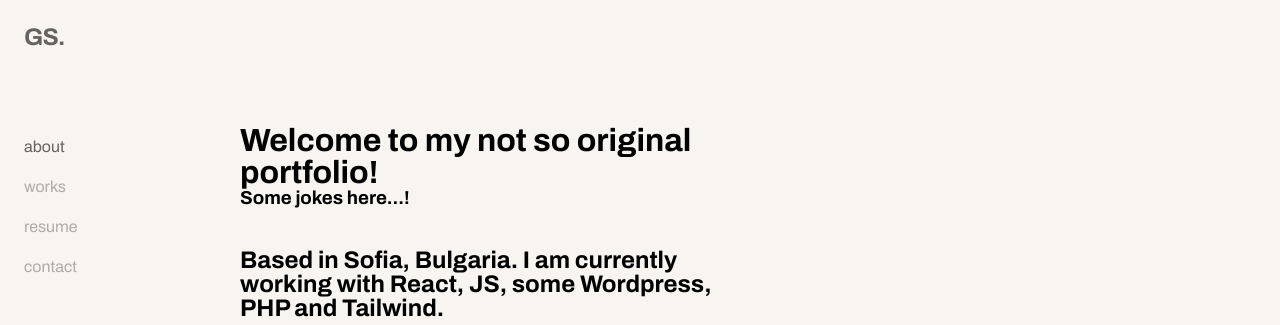
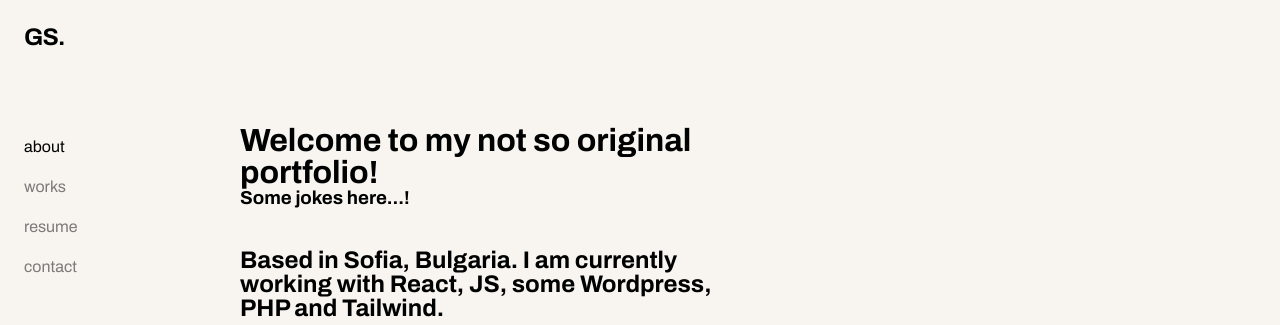
Before and after one commit to gogost6/personal-site, a React (Create React App) app: page / in a window 1280 px wide. Shown: the top 325 px of the page. Built offline with nearby package versions, Linux system fonts and the light colour scheme.

Commit message:
logo color fix

```diff
--- a/src/components/Header/Header.css
+++ b/src/components/Header/Header.css
@@ -25,7 +25,7 @@ nav {
 
 .nav-link {
     text-decoration: none;
-    color: var(--black-light);
+    color: var(--dark-black);
     margin-bottom: 1.5rem;
     filter: opacity(0.5);
     transition: all;
```
